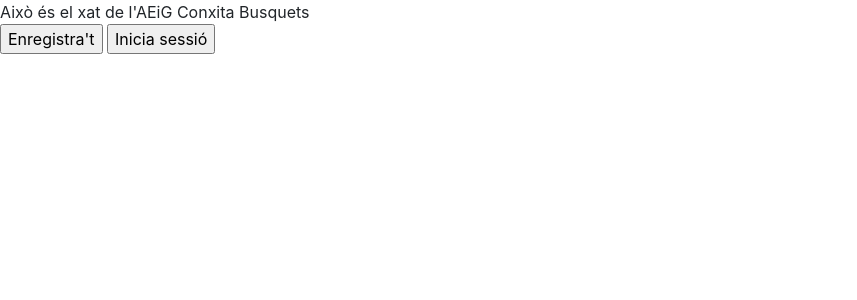
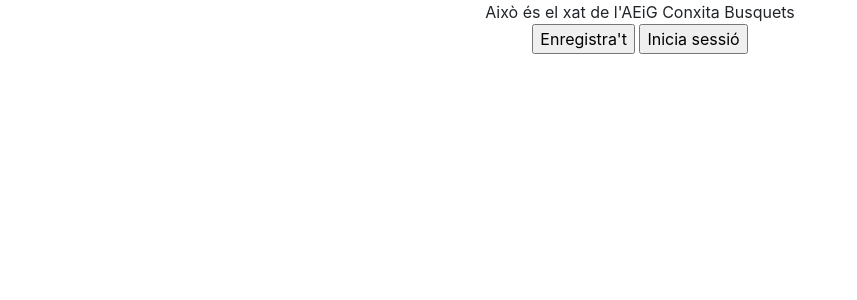
Before and after one commit to guillezcurra/xat-cb, a Django app: page / in a window 1280 px wide. Shown: the top 300 px of the page, without its empty margins (0-857 px from the left). Run offline with Django 3.2, Linux system fonts and the light colour scheme; some libraries are stand-ins or nearby versions.

Commit message:
Canvis a bootstrap

```diff
--- a/chat/templates/chat/inici.html
+++ b/chat/templates/chat/inici.html
@@ -2,6 +2,10 @@
 <html>
 <head>
     <meta charset="utf-8"/>
+    <style>
+    h2 {text-align:center;}
+    p {text-align:center;}
+    </style>
     <link rel="stylesheet" href="https://stackpath.bootstrapcdn.com/bootstrap/4.1.3/css/bootstrap.min.css"
         integrity="sha384-MCw98/SFnGE8fJT3GXwEOngsV7Zt27NXFoaoApmYm81iuXoPkFOJwJ8ERdknLPMO" crossorigin="anonymous">
     <script src="https://stackpath.bootstrapcdn.com/bootstrap/4.1.3/js/bootstrap.min.js"
@@ -10,10 +14,11 @@
     <title>Xat de l'AEiG Conxita Busquets</title>
 </head>
 <body>
+    <p>
     Això és el xat de l'AEiG Conxita Busquets<br>
     <input id="registre" type="button" value="Enregistra't">
     <input id="inici-sessio" type="button" value="Inicia sessió">
-
+    </p>
     <script>
         document.querySelector('#registre').onclick = function(e) {
             window.location.pathname = '/register';
--- a/chat/templates/chat/room.html
+++ b/chat/templates/chat/room.html
@@ -21,7 +21,7 @@
     <textarea id="chat-log" cols="100" rows="20" readonly></textarea><br>
     <input id="chat-message-input" type="text" size="100">
     <input id="chat-message-submit" type="button" value="Envia"><br>
-    <div class="container p-3 my-3 border">
+    </div>
     {{ room_name|json_script:"room-name" }}
     <script type="text/javascript" src='{% static "jquery-1.12.1.min.js" %}'></script>
     <script type="text/javascript" src='{% static "reconnecting-websocket.min.js" %}'></script>
```
